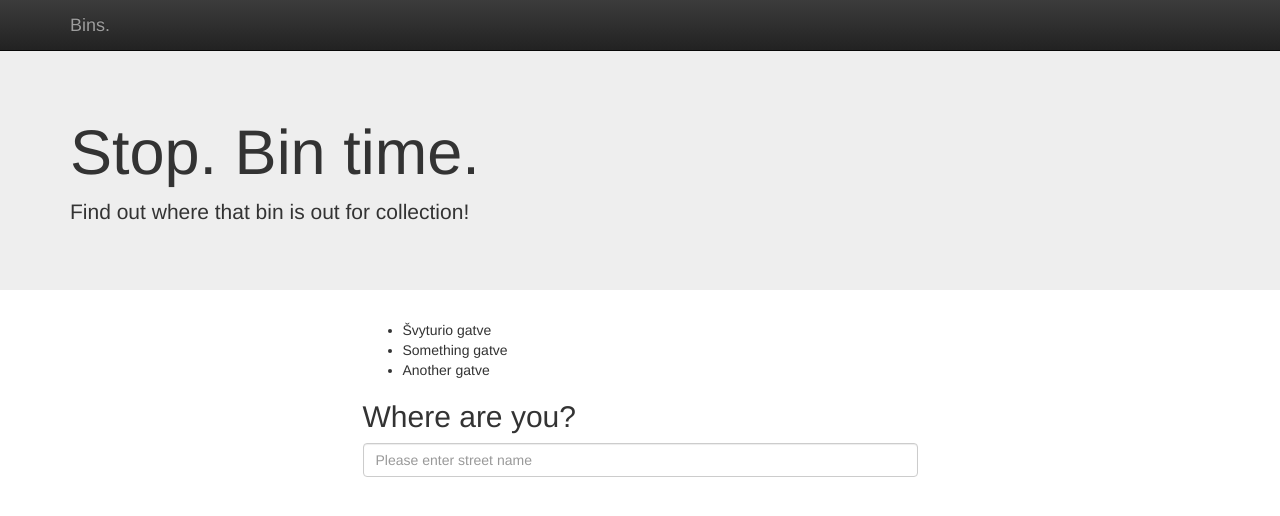
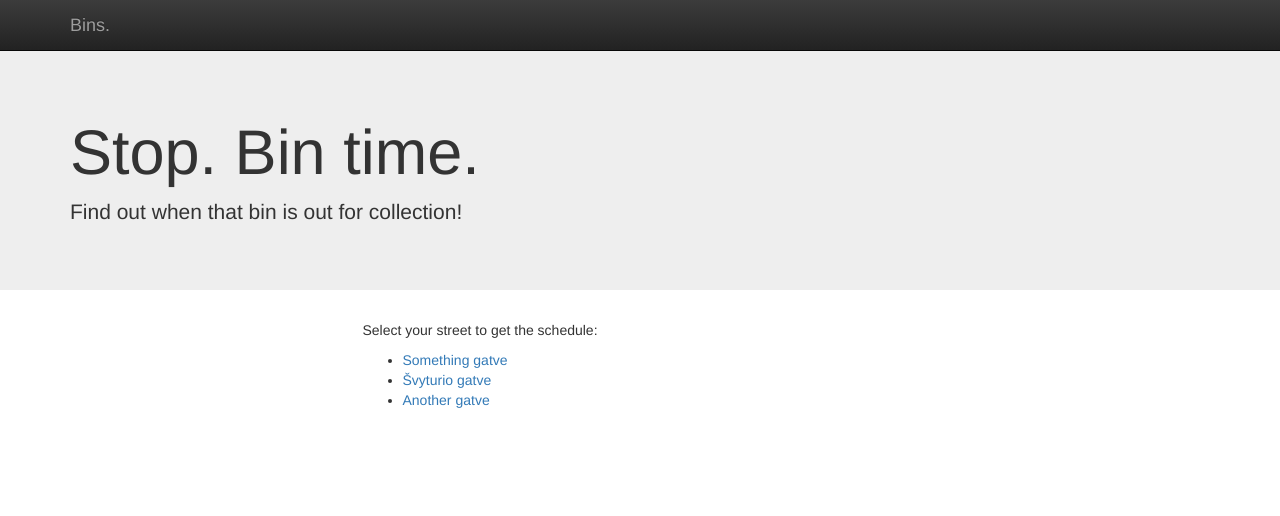
Before and after one commit to eronisko/bin-info-app, a website: page index.html at #/locations in a window 1280 px wide. Drawn offline with nearby package versions, Linux system fonts and the light colour scheme; some packages are replaced by stand-ins of ours.

Commit message:
Using a router and partials

```diff
--- a/index.html
+++ b/index.html
@@ -23,6 +23,7 @@
 
         <script src="js/vendor/modernizr-2.8.3-respond-1.4.2.min.js"></script>
         <script src="bower_components/angular/angular.min.js"></script>
+        <script src="bower_components/angular-route/angular-route.js"></script>
         <script src="js/app.js"></script>
     </head>
     <body>
@@ -45,31 +46,11 @@
           </div>
         </nav>
 
-    <!-- Main jumbotron for a primary marketing message or call to action -->
-    <div class="jumbotron">
-      <div class="container">
-        <h1>Stop. Bin time.</h1>
-        <p>Find out where that bin is out for collection!</p>
-      </div>
-    </div>
+        <div ng-view></div>
 
-    <div class="container">
-      <!-- Example row of columns -->
-      <div class="row">
-        <div class="col-xs-12 col-md-offset-3 col-md-6 col-centered">
-          <ul ng-controller="BinLocationsController as blc">
-            <li ng-repeat="location in blc.locations">{{location}}</li>
-          </ul>
-
-          <h2>Where are you?</h2>
-          <input type="search" class="form-control" placeholder="Please enter street name">
-        </div>
-      </div>
-    </div> <!-- /container -->        <script src="//ajax.googleapis.com/ajax/libs/jquery/1.11.2/jquery.min.js"></script>
+        <script src="//ajax.googleapis.com/ajax/libs/jquery/1.11.2/jquery.min.js"></script>
         <script>window.jQuery || document.write('<script src="js/vendor/jquery-1.11.2.min.js"><\/script>')</script>
-
         <script src="js/vendor/bootstrap.min.js"></script>
-
         <script src="js/plugins.js"></script>
         <script src="js/main.js"></script>
 
--- a/js/app.js
+++ b/js/app.js
@@ -1,14 +1,38 @@
 (function() {
-  angular.module('app', [])
+  angular.module('app', ['ngRoute'])
 
-  .controller('BinLocationsController', function() {
-    this.locations = streets;
-  });
+    .config(['$routeProvider',
+      function($routeProvider) {
+        $routeProvider
+          .when('/locations', {
+            templateUrl: 'partials/locations-list.html',
+            controller: 'BinLocationsController',
+          })
+          .otherwise({
+            redirectTo: '/locations',
+          });
+      }
+    ])
 
-  streets = [
-    "Švyturio gatve",
-    "Something gatve",
-    "Another gatve"
-  ];
+    .controller('BinLocationsController', ['$scope',
+      function($scope) {
+        $scope.locations = locationsData;
+      }
+    ]);
+
+    var locationsData = [
+      {
+        street: "Something gatve",
+        next_collection: "Wednesday, 16th December",
+      },
+      {
+        street: "Švyturio gatve",
+        next_collection: "Thursday, 17th December",
+      },
+      {
+        street: "Another gatve",
+        next_collection: "Friday, 18th December",
+      },
+    ];
 
 })();
--- /dev/null
+++ b/partials/locations-list.html
@@ -0,0 +1,19 @@
+<div class="jumbotron">
+  <div class="container">
+    <h1>Stop. Bin time.</h1>
+    <p>Find out when that bin is out for collection!</p>
+  </div>
+</div>
+
+<div class="container">
+  <div class="row">
+    <div class="col-xs-12 col-md-offset-3 col-md-6">
+      <p>Select your street to get the schedule:</p>
+      <ul>
+        <li ng-repeat="location in locations">
+          <a href="locations/{{location.street}}">{{location.street}}</a>
+        </li>
+      </ul>
+    </div>
+  </div>
+</div> <!-- /container -->
```
Lines whose indentation alone changed are shown as unchanged.
